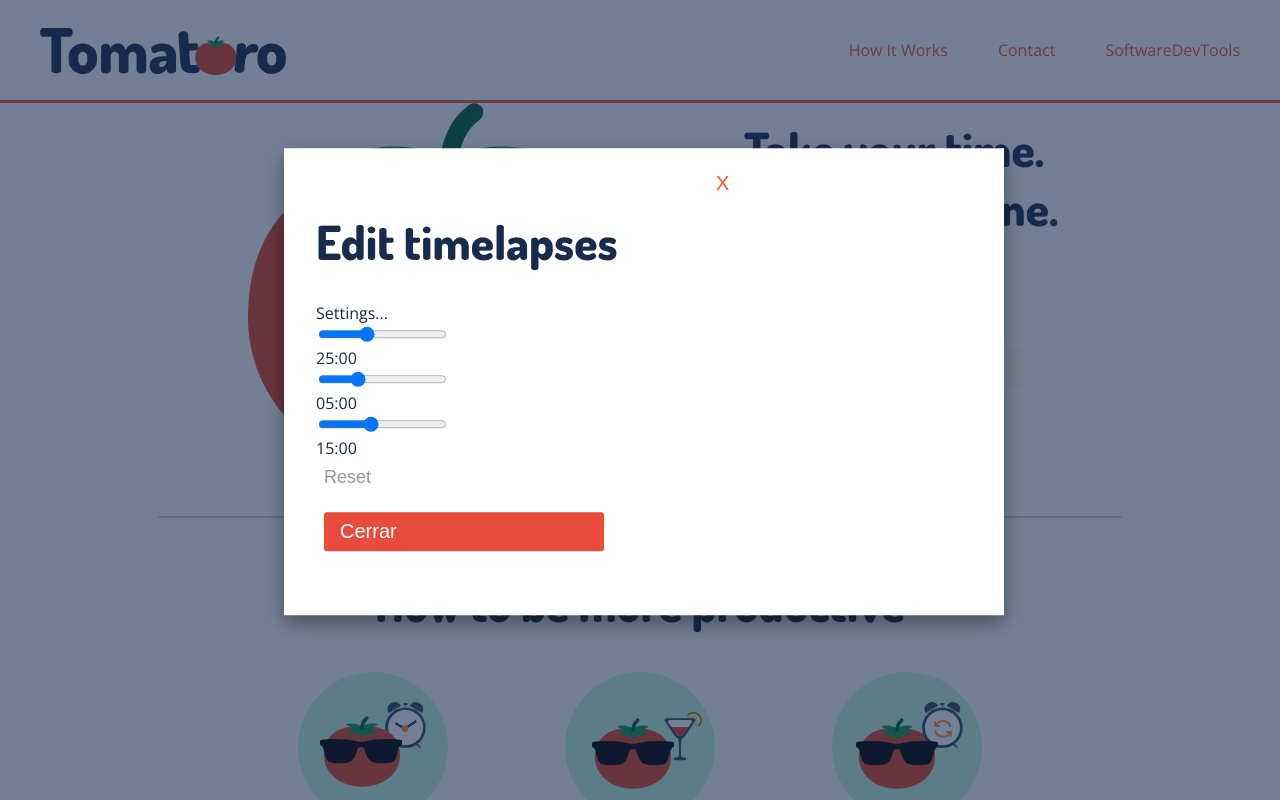
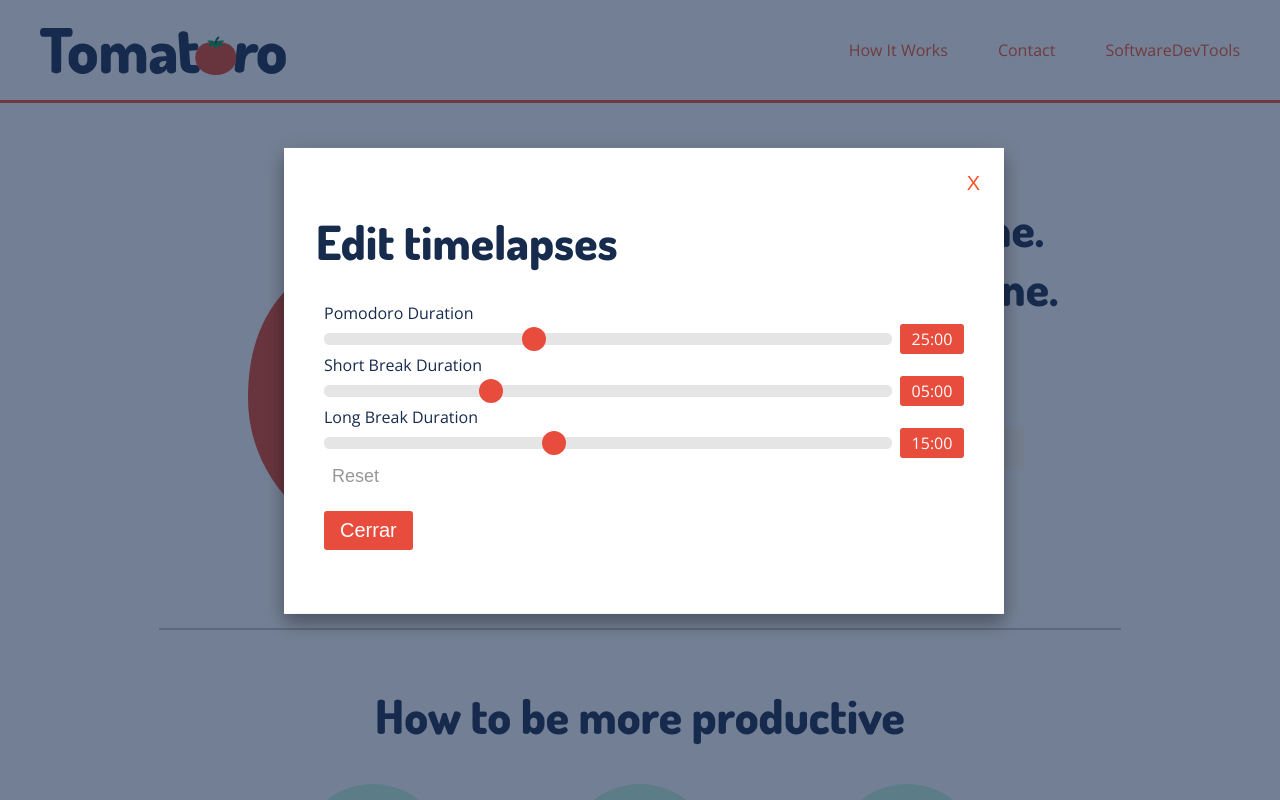
Before and after one commit to tonymtz/tomatoro, a React (Create React App) app: page / in a window 1280 px wide. Both pictures are taken after a click on the button "Settings". Shown: the top 800 px of the page. Built offline with nearby package versions, Linux system fonts and the light colour scheme.

Commit message:
Settings styles

```diff
--- a/src/components/App/App.js
+++ b/src/components/App/App.js
@@ -12,10 +12,10 @@ import Footer from '../Footer/Footer';
 class App extends Component {
     render() {
         return (
-            <div className="App">
+            <div className="app">
                 <TopNav/>
 
-                <div className="container">
+                <div className="tomato container">
                     <div className="col-60">
                         <TomatoTimer/>
                     </div>
--- a/src/components/App/App.scss
+++ b/src/components/App/App.scss
@@ -1,28 +1,22 @@
-//.App {
-//  text-align: center;
-//}
-//
-//.App-logo {
-//  animation: App-logo-spin infinite 20s linear;
-//  height: 80px;
-//}
-//
-//.App-header {
-//  background-color: #222;
-//  height: 150px;
-//  padding: 20px;
-//  color: white;
-//}
-//
-//.App-title {
-//  font-size: 1.5em;
-//}
-//
-//.App-intro {
-//  font-size: large;
-//}
-//
-//@keyframes App-logo-spin {
-//  from { transform: rotate(0deg); }
-//  to { transform: rotate(360deg); }
-//}
+/* App.scss called from App.js */
+@import "../../scss/colors";
+@import "../../scss/variables";
+@import "../../scss/mixins";
+
+.app {
+  .tomato.container {
+    padding: $sectionVerticalPadding 0 $sectionVerticalPadding / 2;
+
+    @include big-screen {
+      padding: $sectionVerticalPadding * 2.5 0 $sectionVerticalPadding;
+    }
+
+    @include mobile {
+      padding: $sectionVerticalPadding 0 $sectionVerticalPadding / 2;
+
+      h1, h2 {
+        text-align: center;
+      }
+    }
+  }
+}
--- a/src/components/Modal/Modal.scss
+++ b/src/components/Modal/Modal.scss
@@ -35,6 +35,10 @@ body.blurry::before {
   }
 
   // ==
+
+  button {
+    width: unset;
+  }
 
   header {
     h1 {
--- a/src/components/Settings/RangeSlider.js
+++ b/src/components/Settings/RangeSlider.js
@@ -1,4 +1,5 @@
 import React, { Component } from 'react';
+import './RangeSlider.css';
 
 class RangeSlider extends Component {
     handleInputChange = (evt) => {
@@ -9,32 +10,20 @@ class RangeSlider extends Component {
     render() {
         return (
             <div className="range-slider">
-                <input type="range"
-                       value={ this.props.value }
-                       onChange={ this.handleInputChange }
-                       step={ this.props.step || 60 }
-                       min={ this.props.min || 5 * 60 }
-                       max={ this.props.max || 30 * 60 }
+                <input
+                    className={ 'range' + (this.props.showValueLabel ? ' with-label' : '') }
+                    type="range"
+                    value={ this.props.value }
+                    onChange={ this.handleInputChange }
+                    step={ this.props.step || 60 }
+                    min={ this.props.min || 5 * 60 }
+                    max={ this.props.max || 30 * 60 }
                 />
+                { this.props.showValueLabel &&
+                <span className="value">{ this.props.formattedValue || this.props.value }</span> }
             </div>
         )
     }
 }
 
 export default RangeSlider;
-
-// return (
-//     <div className="range-slider">
-//         <input className={'range' + (this.props.showValueLabel ? ' with-label' : '')}
-//                type="range"
-//                value={this.props.value}
-//                min={this.props.min}
-//                max={this.props.max}
-//                step={this.props.step}
-//                onChange={this.props.onSliderChange}
-//                name={this.props.name}
-//         />
-//         {this.props.showValueLabel &&
-//         <span className="value">{this.props.formattedValue || this.props.value}</span>}
-//     </div>
-// );
--- /dev/null
+++ b/src/components/Settings/RangeSlider.scss
@@ -0,0 +1,98 @@
+/* _RangeSlider.scss called from RangeSlider.js */
+@import "../../scss/colors";
+
+.range-slider {
+  $range-width: 100% !default;
+
+  $range-handle-color: $mainColor !default;
+  $range-handle-color-hover: $grayLight !default;
+  $range-handle-size: 1.5rem !default;
+
+  $range-track-color: $transparentGray !default;
+  $range-track-height: 0.75rem !default;
+
+  $rangeLabelBackground: $textInverseColor !default;
+  $rangeLabelTextColor: $mainColor !default;
+  $rangeLabelWidth: 4rem !default;
+
+  width: $range-width;
+
+  .range {
+    -webkit-appearance: none;
+    width: $range-width;
+    height: $range-track-height;
+    border-radius: 5px;
+    background: $range-track-color;
+    outline: none;
+    padding: 0;
+    margin: 0;
+    display: inline-block;
+
+    &.with-label {
+      width: calc(100% - (#{$rangeLabelWidth + 0.5rem}));
+    }
+
+    // Range Handle
+    &::-webkit-slider-thumb {
+      appearance: none;
+      width: $range-handle-size;
+      height: $range-handle-size;
+      border: none;
+      border-radius: 50%;
+      background: $range-handle-color;
+      cursor: pointer;
+      transition: background .15s ease-in-out;
+
+      &:hover {
+        background: $range-handle-color-hover;
+      }
+    }
+
+    &:active::-webkit-slider-thumb {
+      background: $range-handle-color-hover;
+    }
+
+    &::-moz-range-thumb {
+      width: $range-handle-size;
+      height: $range-handle-size;
+      border: 0;
+      border-radius: 50%;
+      background: $range-handle-color;
+      cursor: pointer;
+      transition: background .15s ease-in-out;
+
+      &:hover {
+        background: $range-handle-color-hover;
+      }
+    }
+
+    &:active::-moz-range-thumb {
+      background: $range-handle-color-hover;
+    }
+  }
+
+  .value {
+    display: inline-block;
+    position: relative;
+    width: $rangeLabelWidth;
+    color: $rangeLabelBackground;
+    line-height: 20px;
+    text-align: center;
+    border-radius: 3px;
+    background: $rangeLabelTextColor;
+    padding: 5px 10px;
+    margin-left: 8px;
+
+    //&:after {
+    //  position: absolute;
+    //  top: 8px;
+    //  left: -7px;
+    //  width: 0;
+    //  height: 0;
+    //  border-top: 7px solid transparent;
+    //  border-right: 7px solid $rangeLabelTextColor;
+    //  border-bottom: 7px solid transparent;
+    //  content: '';
+    //}
+  }
+}
--- a/src/components/Settings/Settings.js
+++ b/src/components/Settings/Settings.js
@@ -13,37 +13,47 @@ class Settings extends Component {
     render() {
         return (
             <div className="settings">
-                Settings...
-
+                <div className="container">
+                    <div className="col-100">
+                        <label htmlFor="pomodoroDuration">Pomodoro Duration</label>
                         <RangeSlider
                             value={ this.props.settings.workDuration }
                             min={ 5 * 60 }
                             max={ 60 * 60 }
                             onChange={ this.props.updateWorkDuration }
+                            showValueLabel={ true }
+                            formattedValue={ secondsToTimeFormat(this.props.settings.workDuration) }
                         />
+                    </div>
 
-                { secondsToTimeFormat(this.props.settings.workDuration) }
-
+                    <div className="col-100">
+                        <label htmlFor="breakShortDuration">Short Break Duration</label>
                         <RangeSlider
                             value={ this.props.settings.shortBreakDuration }
                             min={ 1 * 60 }
                             max={ 15 * 60 }
                             onChange={ this.props.updateShortBreakDuration }
+                            showValueLabel={ true }
+                            formattedValue={ secondsToTimeFormat(this.props.settings.shortBreakDuration) }
                         />
+                    </div>
 
-                { secondsToTimeFormat(this.props.settings.shortBreakDuration) }
-
+                    <div className="col-100">
+                        <label htmlFor="breakLongDuration">Long Break Duration</label>
                         <RangeSlider
                             value={ this.props.settings.longBreakDuration }
                             onChange={ this.props.updateLongBreakDuration }
+                            showValueLabel={ true }
+                            formattedValue={ secondsToTimeFormat(this.props.settings.longBreakDuration) }
                         />
+                    </div>
 
-                { secondsToTimeFormat(this.props.settings.longBreakDuration) }
-
+                    <div className="col-100">
                         <button onClick={ this.props.resetAllSettings }>Reset</button>
-
                     </div>
-        )
+                </div>
+            </div>
+        );
     }
 }
 
```
Lines whose indentation alone changed are shown as unchanged.
